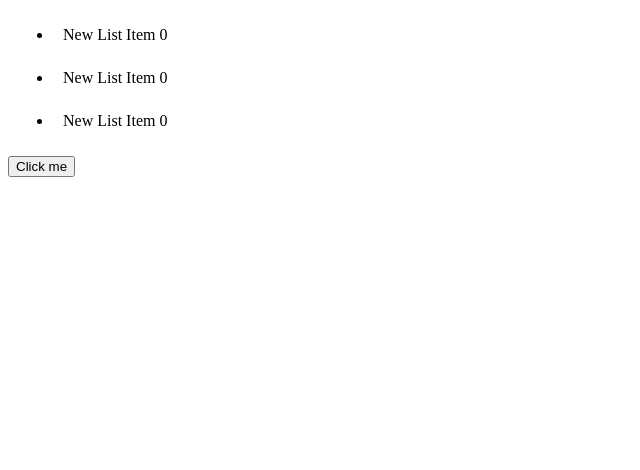
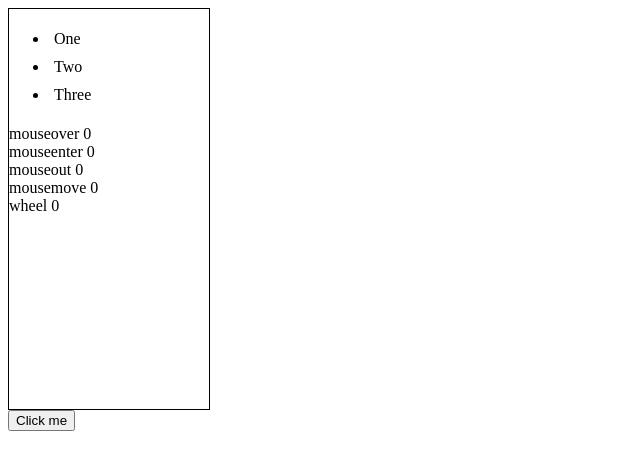
Before and after one commit to JoeMugwaneza/DOM1, a plain HTML site: page index.html in a window 1280 px wide. Shown: the whole page, without its empty margins (0-640 px from the left). Drawn offline with Linux system fonts and the light colour scheme.

Commit message:
worked on event listner  moveout, mouseover, mouseenter, wheel, and mousemove

```diff
--- /dev/null
+++ b/dom6.js
@@ -0,0 +1,49 @@
+const output = document.querySelector('.output');
+const game = {'mouseover':0, 'mouseenter':0, 'mouseout':0,'mousemove':0, 'wheel':0};
+const val1 = document.querySelector('.test');
+
+output.addEventListener('mouseover', (e) =>{
+    updateProp(e.type);
+    // output.style.backgroundColor = 'red';
+});
+
+output.addEventListener('mouseout', (e) =>{
+    updateProp(e.type);
+    // output.style.backgroundColor = 'white';
+});
+
+output.addEventListener('mouseenter', (e) =>{
+    updateProp(e.type);
+    // output.style.backgroundColor = 'blue';
+});
+
+
+output.addEventListener('mousemove', (e) =>{
+    updateProp(e.type);
+    // output.style.backgroundColor = 'white';
+});
+
+output.addEventListener('wheel', (e) =>{
+    updateProp(e.type);
+    // output.style.backgroundColor = 'white';
+});
+
+
+
+function updateProp(ev){
+    console.log(game[ev]);
+    game[ev].val +=1;
+    game[ev].el.textContent = `${ev} : ${game[ev].val}`;
+}
+
+for (const prop in game){
+    // console.log(prop, game[prop]);
+
+    const el = document.createElement('div');
+    game[prop] = {val:0,el:el};
+    const span = document.createElement('span');
+    el.textContent = `${prop} `;
+    span.textContent = 0;
+    output.append(el);
+    el.append(span);
+}
--- a/index.html
+++ b/index.html
@@ -26,8 +26,14 @@
             }
 
             li{
-                padding: 10px;
-                margin: 5px;
+                padding: 5px;
+
+            }
+
+            .output{
+                border: 1px solid black;
+                width: 200px;
+                height: 400px;
             }
 
         </style>
@@ -37,10 +43,10 @@
             <ul>
                 <li>One</li>
                 <li>Two</li>
-                <li>Three</li>
+                <li class="test">Three</li>
             </ul>
         </div>
         <button>Click me</button>
-        <script src="dom5.js"></script>
+        <script src="dom6.js"></script>
     </body>
 </html>
```
